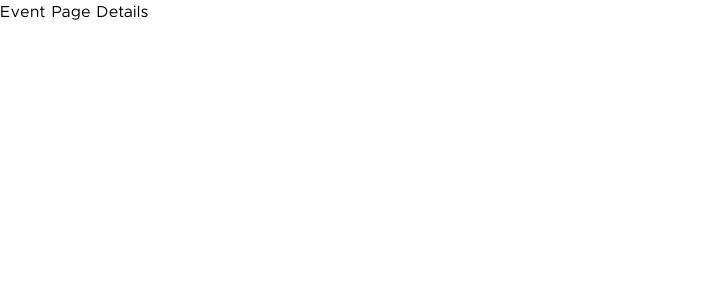
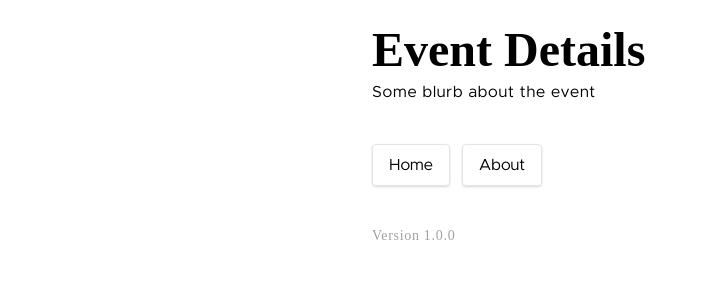
Before and after one commit to PaulHaze/dj-events-frontend, a Next.js app: page /events/1 in a window 1280 px wide. Shown: the top 300 px of the page, without its empty margins (0-707 px from the left). Built offline with nearby package versions, Linux system fonts and the light colour scheme.

Commit message:
main layout added to pages and components

```diff
--- /dev/null
+++ b/layouts/MainLayout.js
@@ -0,0 +1,22 @@
+import Head from 'next/head';
+import styles from './MainLayout.module.css';
+
+export default function MainLayout({ title, keywords, description, children }) {
+  return (
+    <div>
+      <Head>
+        <title>{title}</title>
+        <meta name="description" content={description} />
+        <meta name="keywords" content={keywords} />
+        <link rel="icon" href="/favicon.ico" />
+      </Head>
+      <div className={styles.container}>{children}</div>
+    </div>
+  );
+}
+
+MainLayout.defaultProps = {
+  title: 'DJ Events | Find the hottest parties',
+  description: 'Find the latest club events and music happenings around you',
+  keywords: 'dj, music events',
+};
--- /dev/null
+++ b/layouts/MainLayout.module.css
@@ -0,0 +1,4 @@
+.container {
+  /* padding: 0 1rem; */
+  /* margin: 3rem auto 6rem; */
+}
--- a/pages/about.js
+++ b/pages/about.js
@@ -1,18 +1,26 @@
-import Head from 'next/head';
+import Link from 'next/link';
+
+import MainLayout from '../layouts/MainLayout';
 
 export default function AboutPage() {
   return (
-    <div>
-      <Head>
-        <title>About Page</title>
-      </Head>
+    <MainLayout>
       <div className="container p-5 max-w-xl">
         <h1 className="font-heading">About</h1>
         <p>Find The Latest Dj Events Near You</p>
+
+        <Link href="/">
+          <button
+            type="button"
+            className="border rounded shadow px-4 py-2 mt-10"
+          >
+            Home
+          </button>
+        </Link>
         <div className="mt-10">
           <p className="text-sm font-heading text-gray-400">Version 1.0.0</p>
         </div>
       </div>
-    </div>
+    </MainLayout>
   );
 }
--- a/pages/events/[slug].js
+++ b/pages/events/[slug].js
@@ -1,12 +1,38 @@
-import Head from 'next/head';
+import Link from 'next/link';
+
+import { useRouter } from 'next/router';
+import MainLayout from '../../layouts/MainLayout';
 
 export default function EventPage() {
+  const router = useRouter();
+  console.log(router.query.slug);
   return (
-    <div>
-      <Head>
-        <title>Event Details</title>
-      </Head>
-      <p>Event Page Details</p>
-    </div>
+    <MainLayout>
+      <div className="container p-5 max-w-xl">
+        <h1 className="font-heading">Event Details</h1>
+        <p>Some blurb about the event</p>
+        <div className="flex space-x-3">
+          <Link href="/">
+            <button
+              type="button"
+              className="border rounded shadow px-4 py-2 mt-10"
+            >
+              Home
+            </button>
+          </Link>
+          <Link href="/about">
+            <button
+              type="button"
+              className="border rounded shadow px-4 py-2 mt-10"
+            >
+              About
+            </button>
+          </Link>
+        </div>
+        <div className="mt-10">
+          <p className="text-sm font-heading text-gray-400">Version 1.0.0</p>
+        </div>
+      </div>
+    </MainLayout>
   );
 }
--- a/pages/events/add.js
+++ b/pages/events/add.js
@@ -1,12 +1,9 @@
-import Head from 'next/head';
+import MainLayout from '../../layouts/MainLayout';
 
 export default function AddEventPage() {
   return (
-    <div>
-      <Head>
-        <title>Add An Event</title>
-      </Head>
+    <MainLayout>
       <p>add event placeholder</p>
-    </div>
+    </MainLayout>
   );
 }
--- a/pages/events/index.js
+++ b/pages/events/index.js
@@ -1,12 +1,9 @@
-import Head from 'next/head';
+import MainLayout from '../../layouts/MainLayout';
 
 export default function EventsPage() {
   return (
-    <div>
-      <Head>
-        <title>Events</title>
-      </Head>
+    <MainLayout>
       <p>My Events Placholder</p>
-    </div>
+    </MainLayout>
   );
 }
--- a/pages/index.js
+++ b/pages/index.js
@@ -1,19 +1,15 @@
-import Head from 'next/head';
 import Link from 'next/link';
+import MainLayout from '../layouts/MainLayout';
 
 export default function Home() {
   return (
-    <div>
-      <Head>
-        <title>Dj Events</title>
-        <link rel="icon" href="/favicon.ico" />
-      </Head>
+    <MainLayout>
       <div className="min-h-[100vh] bg-gradient-to-br from-green-300/50 to-sky-800/50 flex items-start justify-center pt-5 px-3">
         <div className="bg-white p-xl rounded-lg shadow-2xl text-center">
           <h1 className="bg-clip-text bg-gradient-to-b from-indigo-400 to-violet-800 text-transparent  text-center">
             New Tailwind Project
           </h1>
-
+          <div className="flex space-x-3">
             <Link href="/about">
               <button
                 type="button"
@@ -22,8 +18,25 @@ export default function Home() {
                 About
               </button>
             </Link>
+            <Link href="/events">
+              <button
+                type="button"
+                className="border rounded shadow px-4 py-2 mt-10"
+              >
+                Events
+              </button>
+            </Link>
+            <Link href="/events/event-1">
+              <button
+                type="button"
+                className="border rounded shadow px-4 py-2 mt-10"
+              >
+                Event
+              </button>
+            </Link>
           </div>
         </div>
       </div>
+    </MainLayout>
   );
 }
```
Lines whose indentation alone changed are shown as unchanged.
